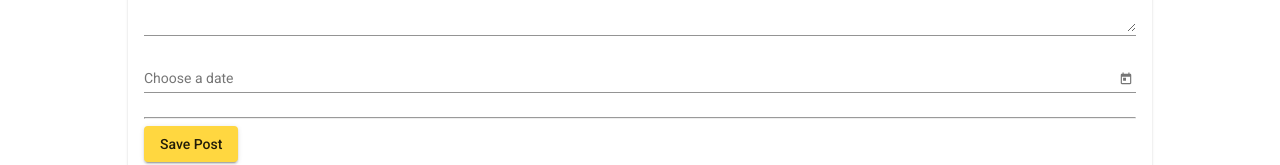
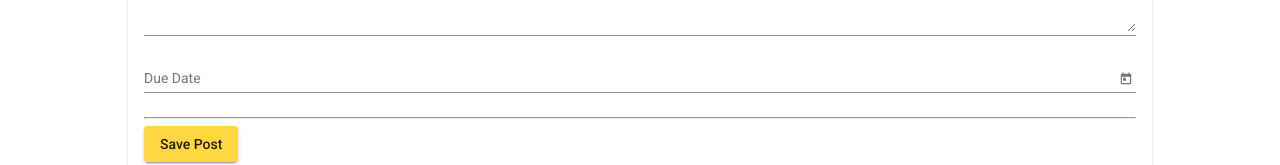
Before and after one commit to rakshaa2000/task-manager, an Angular app: page /create in a window 1280 px wide. Shown: the part 234-399 px from the top of the page. Built offline with nearby package versions, Linux system fonts and the light colour scheme.

Commit message:
Change label

```diff
--- a/src/app/posts/post-create/post-create.component.html
+++ b/src/app/posts/post-create/post-create.component.html
@@ -9,7 +9,7 @@
       <mat-error *ngIf="content.invalid">Please enter a valid Content</mat-error>
     </mat-form-field>
     <mat-form-field>
-      <mat-label>Choose a date</mat-label>
+      <mat-label>Due Date</mat-label>
       <input matInput [matDatepicker]="picker">
       <mat-datepicker-toggle matSuffix [for]="picker"></mat-datepicker-toggle>
       <mat-datepicker #picker></mat-datepicker>
```
